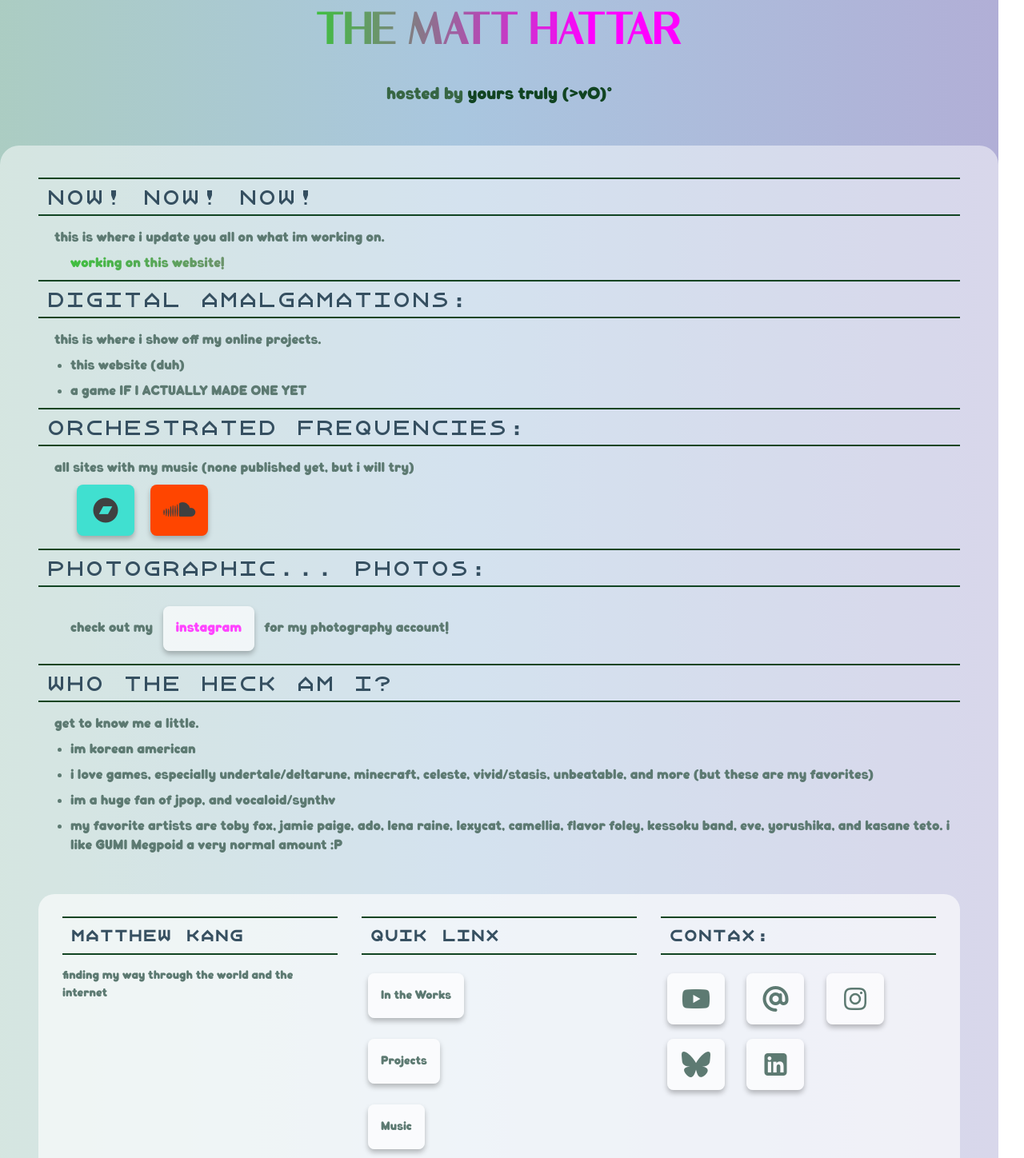
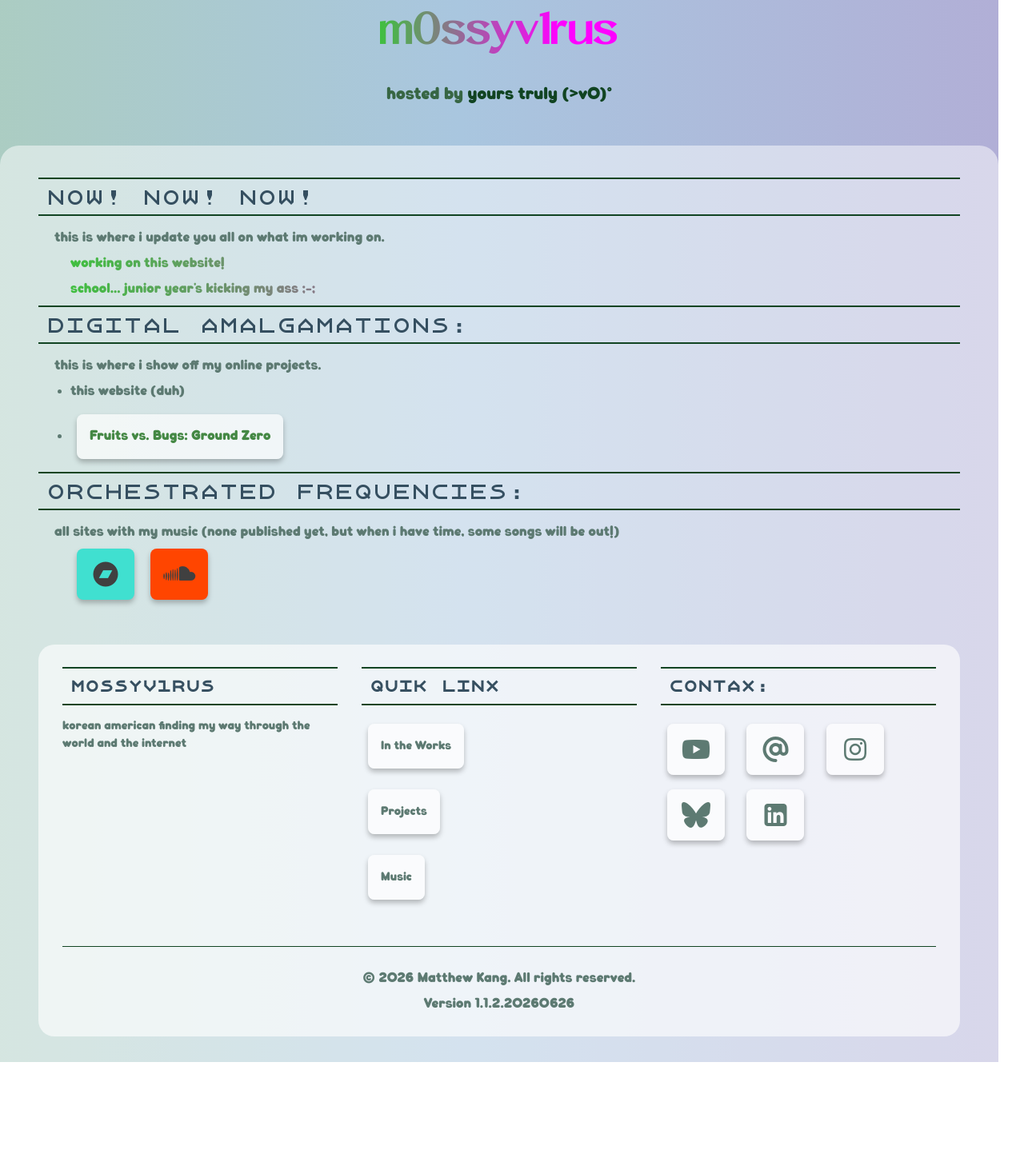
Before and after one commit to Improvingtime50/my-website, an Astro site: page / in a window 1280 px wide. Shown: the part 290-1738 px from the top of the page at 80% size. After the commit the page ends 1618 px from the top, so only its background shows below. Built offline with nearby package versions, Linux system fonts and the light colour scheme; Astro itself is replaced by a stand-in of ours.

Commit message:
major changes, links updated, photos removed

```diff
--- a/src/pages/index.astro
+++ b/src/pages/index.astro
@@ -11,7 +11,7 @@ const version = packageJson.version;
 		<meta charset="utf-8" />
 		<meta name="viewport" content="width=device-width, initial-scale=1.0" />
 		<meta name="generator" content={Astro.generator} />
-		<title>hellooo!</title>
+		<title>enjoy your stay.</title>
 		<link
 			rel="stylesheet"
 			href="https://cdnjs.cloudflare.com/ajax/libs/font-awesome/7.0.0/css/all.min.css"
@@ -24,13 +24,12 @@ const version = packageJson.version;
 			<!-- Navigation -->
 			<header class="navigation">
 				<nav>
-					<a href="/"style="background:#142"
+					<a href="/" style="background:#142"
 						><img src="../images/pfp.png" width="25" /></a
 					>
 					<a href="#now" class="wide qilka-bold">In the Works</a>
 					<a href="#proj" class="wide qilka-bold">Projects</a>
 					<a href="#mus" class="wide qilka-bold">Music</a>
-					<a href="#img" class="wide qilka-bold">Photos</a>
 					<a href="#abt" class="wide qilka-bold">About Me</a>
 				</nav>
 			</header>
@@ -38,7 +37,7 @@ const version = packageJson.version;
 			<!-- Greetings -->
 			<header class="title">
 				<h1 class="crafteds wide" style="margin-top: 200px;">
-					Welcome to<br /><span class="fancy">THE MATT HATTAR</span>
+					Welcome to<br /><span class="fancy">m0ssyv1rus</span>
 				</h1>
 				<h2
 					class="qilka-bold wide"
@@ -60,6 +59,11 @@ const version = packageJson.version;
 				<ul class="qilka-bold" style="margin-left: 40px">
 					<li class="fancy">working on this website!</li>
 				</ul>
+				<ul class="qilka-bold" style="margin-left: 40px">
+					<li class="fancy">
+						school... junior year's kicking my ass ;-;
+					</li>
+				</ul>
 
 				<!-- Current Projects -->
 				<h3 class="xanmono container" id="proj">
@@ -70,20 +74,27 @@ const version = packageJson.version;
 				</p>
 				<ul class="qilka-bold" style="margin-left: 40px">
 					<li>this website (duh)</li>
-					<li>a game IF I ACTUALLY MADE ONE YET</li>
-
+					<li>
+						<a
+							href="https://under-the-briar.itch.io/fruits-vs-bugs-ground-zero"
+							target="_blank"
+							style="color: #484">Fruits vs. Bugs: Ground Zero</a
+						>
+					</li>
 				</ul>
 
 				<!-- Music -->
-				<h3 class="xanmono container" id="mus">orchestrated frequencies:</h3>
+				<h3 class="xanmono container" id="mus">
+					orchestrated frequencies:
+				</h3>
 				<div class="qilka-bold" style="margin-left: 20px">
 					<p>
-						all sites with my music (none published yet, but i will
-						try)
+						all sites with my music (none published yet, but when i
+						have time, some songs will be out!)
 					</p>
 					<div style="margin-left: 20px">
 						<a
-							href="https://bandcamp.com/nite_meh"
+							href="https://m0ssyv1rus.bandcamp.com"
 							target="_blank"
 							style="background:turquoise"
 						>
@@ -103,35 +114,6 @@ const version = packageJson.version;
 					</div>
 				</div>
 
-				<!-- Photos -->
-				<h3 class="xanmono container" id="img">
-					photographic... photos:
-				</h3>
-				<div class="qilka-bold" style="margin-left: 40px">
-					<p>check out my <a href="https://www.instagram.com/the.matt.hattar.photos/" target="_blank" style="color: #f4f">instagram</a> for my photography account!</p>
-
-				</div>
-
-				<!-- Who Am I -->
-				<h3 class="xanmono container" id="abt">who the heck am i?</h3>
-				<div class="qilka-bold" style="margin-left: 40px">
-					<p style="margin-left: -20px">get to know me a little.</p>
-					<ul>
-						<li>im korean american</li>
-						<li>
-							i love games, especially undertale/deltarune,
-							minecraft, celeste, vivid/stasis, unbeatable, and more (but these are my favorites)
-						</li>
-						<li>im a huge fan of jpop, and vocaloid/synthv</li>
-						<li>
-							my favorite artists are toby fox, jamie paige, ado,
-							lena raine, lexycat, camellia, flavor foley, kessoku
-							band, eve, yorushika, and kasane teto. i like GUMI
-							Megpoid a very normal amount :P
-						</li>
-					</ul>
-				</div>
-
 				<!-- Footer -->
 				<footer class="footer" style="margin-top: 3rem">
 					<div class="footer-container">
@@ -141,10 +123,10 @@ const version = packageJson.version;
 								,
 								style="font-weight: bold"
 							>
-								Matthew Kang
+								m0ssyv1rus
 							</h3>
 							<p class="qilka-bold">
-								finding my way through the world and the
+								korean american finding my way through the world and the
 								internet
 							</p>
 						</div>
@@ -170,16 +152,6 @@ const version = packageJson.version;
 								<li>
 									<a href="#mus" style="color:var(--text)"
 										>Music</a
-									>
-								</li>
-								<li>
-									<a href="#img" style="color:var(--text)"
-										>Photos</a
-									>
-								</li>
-								<li>
-									<a href="#abt" style="color:var(--text)"
-										>About Me</a
 									>
 								</li>
 							</ul>
@@ -248,7 +220,8 @@ const version = packageJson.version;
 						</p>
 						<p class="qilka-bold">
 							Version {version}
-						<p>
+							<p></p>
+						</p>
 					</div>
 				</footer>
 			</main>
```
